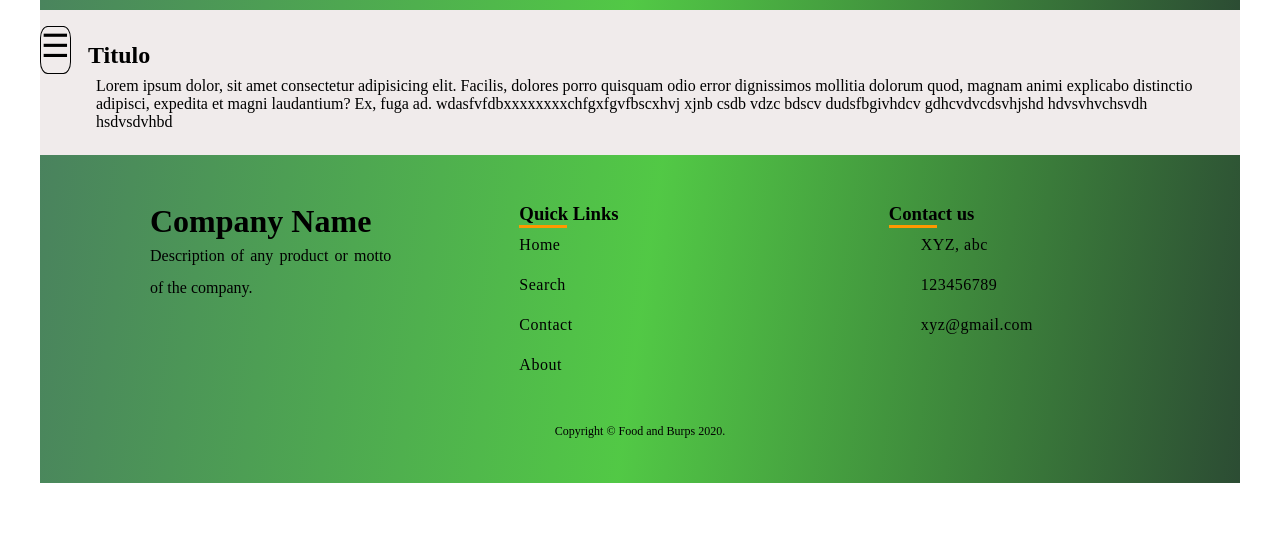
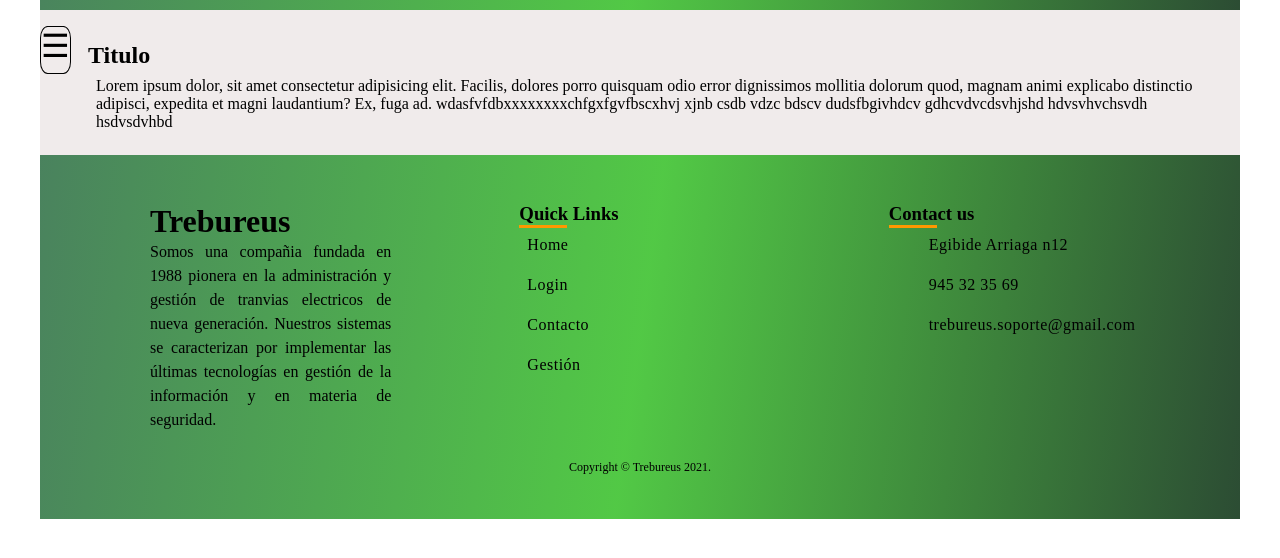
Before and after one commit to Barbara-Lopez/equipo4, a plain HTML site: page html, css/index.html in a window 1280 px wide. Shown: the part 118-676 px from the top of the page. Drawn offline with Linux system fonts and the light colour scheme.

Commit message:
Añadir descripcion al footer

```diff
--- a/html, css/css/css.css
+++ b/html, css/css/css.css
@@ -138,7 +138,7 @@ footer {
 .footer-items p {
     font-size: 1em;
     text-align: justify;
-    line-height: 2em;
+    line-height: 1.5em;
 }
 
 .footer-items h1 {
@@ -154,6 +154,7 @@ footer {
 }
 
 .footer-items ul {
+    padding-left: 0.5em;
     list-style: none;
     font-size: 1em;
     letter-spacing: 0.5px;
--- a/html, css/index.html
+++ b/html, css/index.html
@@ -1,4 +1,3 @@
-<!DOCTYPE html>
 <!DOCTYPE html>
 <html lang="en">
     <head>
@@ -40,8 +39,8 @@
 
             <!--  sobre nuestra empresa -->
                 <div class="footer-items">
-                    <h1>Company Name</h1>
-                    <p>Description of any product or motto of the company.</p>
+                    <h1>Trebureus</h1>
+                    <p>Somos una compañia fundada en 1988 pionera en la administraci&oacute;n y gesti&oacute;n de tranvias electricos de nueva generaci&oacute;n. Nuestros sistemas se caracterizan por implementar las &uacute;ltimas tecnolog&iacute;as en gesti&oacute;n de la informaci&oacute;n y en materia de seguridad.</p>
                 </div>
 
             <!--  enlaces  -->
@@ -50,9 +49,9 @@
                   <div class="border1"></div> <!--for the underline -->
                     <ul>
                       <a href="#"><li>Home</li></a>
-                      <a href="#"><li>Search</li></a>
-                      <a href="#"><li>Contact</li></a>
-                      <a href="#"><li>About</li></a>
+                      <a href="#"><li>Login</li></a>
+                      <a href="#"><li>Contacto</li></a>
+                      <a href="#"><li>Gesti&oacute;n</li></a>
                     </ul>
                 </div>
 
@@ -61,15 +60,15 @@
                   <h3>Contact us</h3>
                   <div class="border1"></div>
                     <ul>
-                      <li><i class="fa fa-map-marker" aria-hidden="true"></i>XYZ, abc</li>
-                      <li><i class="fa fa-phone" aria-hidden="true"></i>123456789</li>
-                      <li><i class="fa fa-envelope" aria-hidden="true"></i>xyz@gmail.com</li>
+                      <li><i class="fa fa-map-marker" aria-hidden="true"></i>Egibide Arriaga n12</li>
+                      <li><i class="fa fa-phone" aria-hidden="true"></i>945 32 35 69</li>
+                      <li><i class="fa fa-envelope" aria-hidden="true"></i>trebureus.soporte@gmail.com</li>
                     </ul>
                 </div>
 
             <!--   letra pequena  -->
               <div class="footer-bottom">
-                Copyright &copy; Food and Burps 2020.
+                Copyright &copy; Trebureus 2021.
               </div>
             </footer>
     </body>
```
Also changed, not shown: 1 other file.
